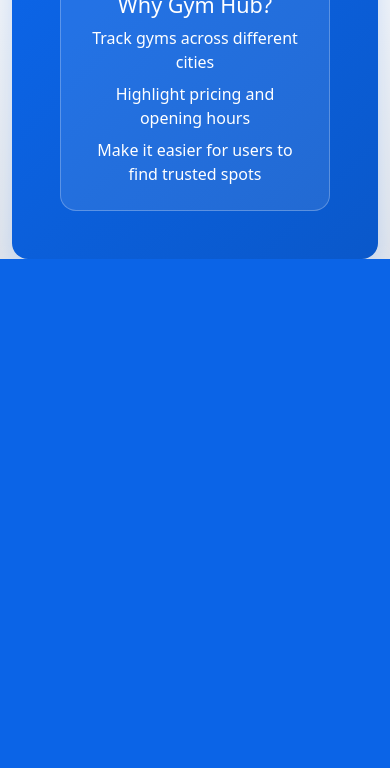
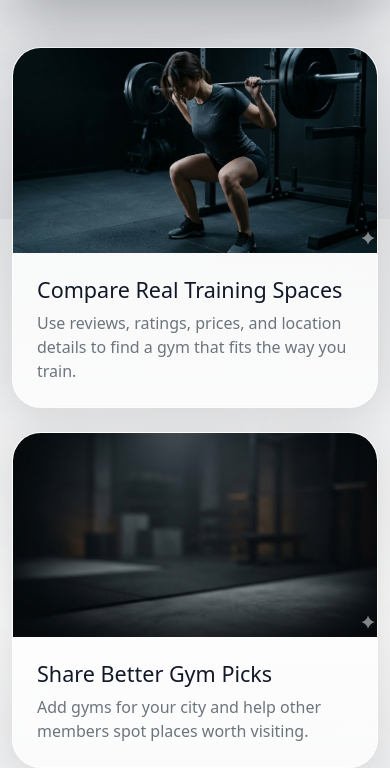
Before and after one commit to bankaiogx/gym-hub, a Django app: page / in a window 390 px wide. Shown: the part 625-1393 px from the top of the page. Before the commit the page ends 884 px from the top, so only its background shows below. Run offline with Django 4.2, Linux system fonts and the light colour scheme; parts of the project's set-up code (start-up, migrations or seed data) failed here and were passed over.

Commit message:
added images. also had bug where video was static and images werent coming through. fixed

```diff
--- a/gyms/templates/base.html
+++ b/gyms/templates/base.html
@@ -1,3 +1,4 @@
+{% load static %}
 <!DOCTYPE html>
 <html lang="en">
 <head>
@@ -28,16 +29,45 @@
         }
 
         body {
-            background: var(--gymxp-page-bg);
+            background:
+                linear-gradient(180deg, rgba(243, 244, 246, 0.92) 0%, rgba(255, 255, 255, 0.96) 48%, rgba(229, 231, 235, 0.94) 100%),
+                url("{% static 'gyms/images/gymxp-hypertrophy-bg.jpg' %}") center top / cover fixed;
             color: var(--gymxp-foreground);
             min-height: 100vh;
         }
 
         .hero-card {
-            background: linear-gradient(135deg, #0d6efd, #0a58ca);
+            background: #030712;
             color: #fff;
             border: 0;
-            box-shadow: 0 1rem 2rem rgba(13, 110, 253, 0.18);
+            box-shadow: 0 1.5rem 4rem rgba(3, 7, 18, 0.28);
+        }
+
+        .home-hero {
+            min-height: 520px;
+            overflow: hidden;
+            position: relative;
+        }
+
+        .home-hero video,
+        .home-hero-fallback {
+            height: 100%;
+            inset: 0;
+            object-fit: cover;
+            position: absolute;
+            width: 100%;
+        }
+
+        .home-hero::after {
+            background: linear-gradient(90deg, rgba(3, 7, 18, 0.92) 0%, rgba(3, 7, 18, 0.72) 42%, rgba(3, 7, 18, 0.28) 100%);
+            content: "";
+            inset: 0;
+            position: absolute;
+        }
+
+        .home-hero-content {
+            position: relative;
+            z-index: 1;
         }
 
         .gym-card {
@@ -48,6 +78,18 @@
             box-shadow: var(--gymxp-card-shadow);
             overflow: hidden;
             transition: transform var(--gymxp-transition), box-shadow var(--gymxp-transition);
+        }
+
+        .gym-card-media {
+            aspect-ratio: 16 / 7;
+            background: #111827;
+            overflow: hidden;
+        }
+
+        .gym-card-media img {
+            height: 100%;
+            object-fit: cover;
+            width: 100%;
         }
 
         .gym-card:hover {
@@ -88,6 +130,42 @@
             font-size: 0.9rem;
         }
 
+        .rating-stars {
+            display: inline-flex;
+            align-items: center;
+            gap: 0.15rem;
+        }
+
+        .rating-star {
+            color: #d1d5db;
+            font-size: 1.15rem;
+            line-height: 1;
+        }
+
+        .rating-star-filled {
+            color: #f59e0b;
+        }
+
+        .rating-text {
+            color: var(--gymxp-muted);
+            font-size: 0.9rem;
+            margin-left: 0.35rem;
+        }
+
+        .home-feature-card {
+            background: rgba(255, 255, 255, 0.76);
+            border: 1px solid rgba(255, 255, 255, 0.62);
+            border-radius: var(--gymxp-card-radius);
+            box-shadow: var(--gymxp-card-shadow);
+            overflow: hidden;
+        }
+
+        .home-feature-card img {
+            aspect-ratio: 16 / 9;
+            object-fit: cover;
+            width: 100%;
+        }
+
         @media (min-width: 576px) {
             .gym-card .card-body {
                 padding: 2.5rem;
--- a/gyms/templates/gyms/home.html
+++ b/gyms/templates/gyms/home.html
@@ -1,33 +1,43 @@
 {% extends 'base.html' %}
+{% load static %}
 
 {% block title %}Gym Hub UK{% endblock %}
 
 {% block content %}
-<div class="row justify-content-center">
-    <div class="col-lg-10">
-        <div class="card hero-card rounded-4">
-            <div class="card-body p-5 text-center text-lg-start">
-                <div class="row align-items-center g-4">
-                    <div class="col-lg-7">
-                        <span class="badge bg-light text-primary mb-3">Discover. Review. Share.</span>
+<section class="card hero-card home-hero rounded-4 mb-5">
+    <img class="home-hero-fallback" src="{% static 'gyms/images/gymxp-session-bg.jpg' %}" alt="">
+    <video autoplay muted loop playsinline poster="{% static 'gyms/images/gymxp-session-bg.jpg' %}">
+        <source src="{% static 'gyms/videos/gymxp-launch-hero.mp4' %}" type="video/mp4">
+    </video>
+    <div class="card-body p-4 p-lg-5 d-flex align-items-center home-hero-content">
+        <div class="col-lg-7 text-center text-lg-start">
+            <span class="badge bg-light text-dark mb-3">Discover. Review. Share.</span>
             <h1 class="display-5 fw-bold">Find the right gym anywhere in the UK.</h1>
             <p class="lead mb-4">Explore local gyms, compare facilities, and help other members by adding places worth training at.</p>
-                        <div class="d-flex flex-column flex-sm-row gap-3">
+            <div class="d-flex flex-column flex-sm-row gap-3 justify-content-center justify-content-lg-start">
                 <a class="btn btn-light btn-lg" href="{% url 'gym_list' %}">Browse Gyms</a>
                 <a class="btn btn-outline-light btn-lg" href="{% url 'add_gym' %}">Add a Gym</a>
             </div>
         </div>
-                    <div class="col-lg-5">
-                        <div class="bg-white bg-opacity-10 border border-white border-opacity-25 rounded-4 p-4">
-                            <h2 class="h4">Why Gym Hub?</h2>
-                            <ul class="list-unstyled mb-0">
-                                <li class="mb-2">Track gyms across different cities</li>
-                                <li class="mb-2">Highlight pricing and opening hours</li>
-                                <li>Make it easier for users to find trusted spots</li>
-                            </ul>
+    </div>
+</section>
+
+<div class="row g-4">
+    <div class="col-md-6">
+        <div class="home-feature-card h-100">
+            <img src="{% static 'gyms/images/gymxp-squat.jpg' %}" alt="Gym training space">
+            <div class="p-4">
+                <h2 class="h4">Compare Real Training Spaces</h2>
+                <p class="text-secondary mb-0">Use reviews, ratings, prices, and location details to find a gym that fits the way you train.</p>
             </div>
         </div>
     </div>
+    <div class="col-md-6">
+        <div class="home-feature-card h-100">
+            <img src="{% static 'gyms/images/gymxp-hypertrophy-bg.jpg' %}" alt="Dark gym interior">
+            <div class="p-4">
+                <h2 class="h4">Share Better Gym Picks</h2>
+                <p class="text-secondary mb-0">Add gyms for your city and help other members spot places worth visiting.</p>
             </div>
         </div>
     </div>
--- a/gyms/views.py
+++ b/gyms/views.py
@@ -1,4 +1,5 @@
 from django.contrib.auth.decorators import login_required
+from django.db.models import Avg
 from django.shortcuts import get_object_or_404, redirect, render
 
 from .forms import GymForm, ReviewForm
@@ -10,21 +11,31 @@ def home(request):
 
 
 def gym_list(request):
-    gyms = Gym.objects.all()
+    gyms = Gym.objects.annotate(average_rating=Avg('reviews__rating'))
     return render(request, 'gyms/gym_list.html', {'gyms': gyms})
 
 
 def gym_detail(request, slug):
     gym = get_object_or_404(Gym, slug=slug)
     reviews = gym.reviews.select_related('user')
-    review_form = ReviewForm() if request.user.is_authenticated else None
+    average_rating = gym.reviews.aggregate(Avg('rating'))['rating__avg']
+    user_review = None
+    review_form = None
+
+    if request.user.is_authenticated:
+        user_review = reviews.filter(user=request.user).first()
+        if user_review is None:
+            review_form = ReviewForm()
+
     return render(
         request,
         'gyms/gym_detail.html',
         {
             'gym': gym,
             'reviews': reviews,
+            'average_rating': average_rating,
             'review_form': review_form,
+            'user_review': user_review,
         },
     )
 
@@ -51,6 +62,9 @@ def add_review(request, slug):
     if request.method != 'POST':
         return redirect('gym_detail', slug=gym.slug)
 
+    if gym.reviews.filter(user=request.user).exists():
+        return redirect('gym_detail', slug=gym.slug)
+
     form = ReviewForm(request.POST)
     if form.is_valid():
         review = form.save(commit=False)
@@ -60,12 +74,15 @@ def add_review(request, slug):
         return redirect('gym_detail', slug=gym.slug)
 
     reviews = gym.reviews.select_related('user')
+    average_rating = gym.reviews.aggregate(Avg('rating'))['rating__avg']
     return render(
         request,
         'gyms/gym_detail.html',
         {
             'gym': gym,
             'reviews': reviews,
+            'average_rating': average_rating,
             'review_form': form,
+            'user_review': None,
         },
     )
```
Also changed, not shown: gyms/templates/gyms/gym_detail.html (+25 -7 lines), gyms/templates/gyms/gym_list.html (+11 -0 lines), gyms/migrations/0003_alter_review_unique_together.py (added), gyms/static/gyms/images/gymxp-hypertrophy-bg.jpg (added), gyms/static/gyms/images/gymxp-session-bg.jpg (added), gyms/static/gyms/images/gymxp-squat.jpg (added), 1 other file. Lines whose indentation alone changed are shown as unchanged.
